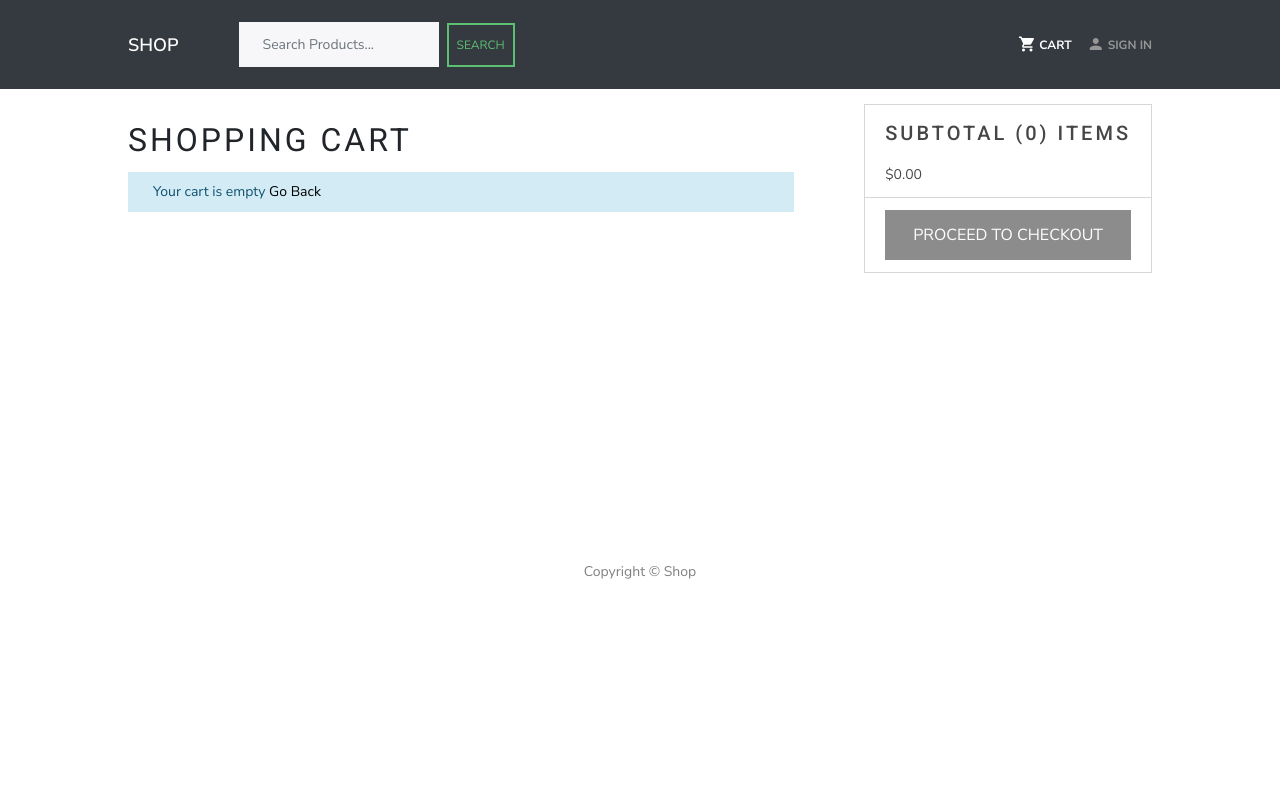
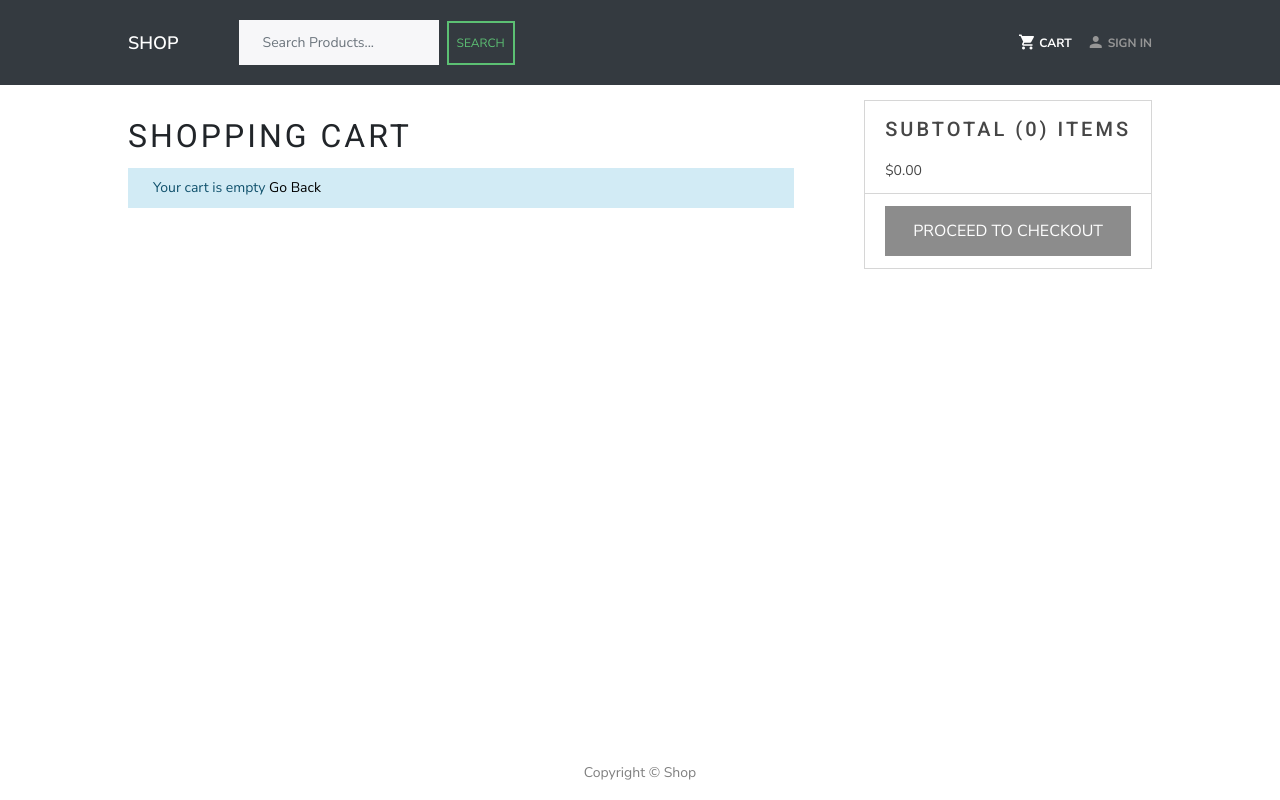
Before and after one commit to volodymyr-ratushnyi/equipmentShop, an Angular app: page /cart in a window 1280 px wide. Built offline with nearby package versions, Linux system fonts and the light colour scheme.

Commit message:
first deploy

```diff
--- a/src/app/app.component.scss
+++ b/src/app/app.component.scss
@@ -1,5 +1,7 @@
+$full: 100%;
 .wrapper {
     width: 80%;
-    min-height: 50vh;
-    margin: auto;
+    margin: -150px auto -55px auto;
+    padding-top: 150px;
+    min-height: 100%;
 }
--- a/src/app/components/footer/footer.component.scss
+++ b/src/app/components/footer/footer.component.scss
@@ -1,8 +1,8 @@
 footer {
-    margin-top: 40px;
     height: 55px;
     display: flex;
     justify-content: center;
     align-items: center;
     color: gray;
+    margin-top: 50px;
 }
--- a/src/app/components/header/header.component.scss
+++ b/src/app/components/header/header.component.scss
@@ -1,6 +1,8 @@
 header {
     background-color: rgb(52, 58, 64);
-    padding: 22px 0;
+    height: 85px;
+    display: flex;
+    align-items: center;
     margin-bottom: 15px;
 }
 .wrapper {
```
Also changed, not shown: package.json (+14 -3 lines), server.js (added, +16 -0 lines), 1 other file (tests, documents, lock files or other folders).
